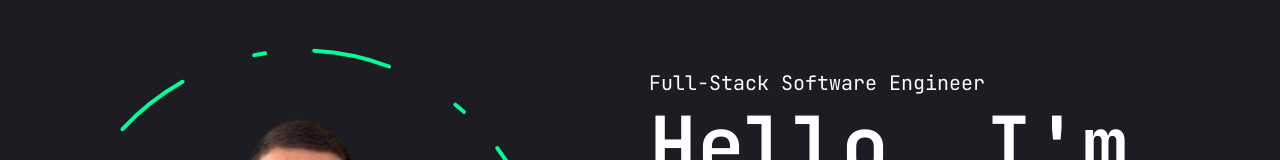
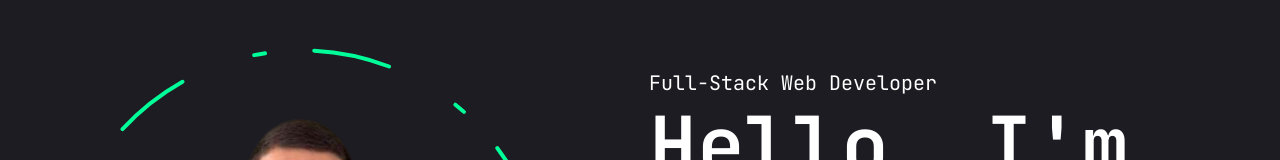
Before and after one commit to Rachwan/rachwan-harb, a Next.js app: page / in a window 1280 px wide. Shown: the part 128-288 px from the top of the page. Built offline with nearby package versions, Linux system fonts and the light colour scheme; no server answers.

Commit message:
Changed the mets titles into  Full Stack

```diff
--- a/app/contact/page.jsx
+++ b/app/contact/page.jsx
@@ -112,7 +112,7 @@ const Contact = () => {
   };
 
   useEffect(() => {
-    document.title = "Contact - Rachwan Harb | Front-End Developer";
+    document.title = "Contact - Rachwan Harb | Full-Stack Web Developer";
     document
       .querySelector('meta[name="description"]')
       ?.setAttribute(
--- a/app/layout.js
+++ b/app/layout.js
@@ -11,7 +11,7 @@ const jetBrainsMono = JetBrains_Mono({
 });
 
 export const metadata = {
-  title: "Rachwan Harb | Front-End Developer",
+  title: "Rachwan Harb | Full-Stack Web Developer",
   description: "Generated by create next app",
 };
 
--- a/app/page.js
+++ b/app/page.js
@@ -4,9 +4,9 @@ import Socials from "@/components/Socials";
 import Stats from "@/components/Stats";
 
 export const metadata = {
-  title: "Home - Rachwan Harb | Full-Stack Software Engineer",
+  title: "Home - Rachwan Harb | Full-Stack Web Developer",
   description:
-    "Welcome to the portfolio of Rachwan Harb, a Full-Stack Software Engineer specializing in creating dynamic and responsive web applications.",
+    "Welcome to the portfolio of Rachwan Harb, a Full-Stack Web Developer specializing in creating dynamic and responsive web applications.",
 };
 
 const Home = () => {
@@ -19,7 +19,7 @@ const Home = () => {
         <div className="flex flex-col lg:flex-row items-center justify-between lg:pt-40 lg:pb-40 xl:pt-8 xl:pb-24">
           {/* text */}
           <div className="text-center lg:text-left order-2">
-            <span className="text-xl">Full-Stack Software Engineer</span>
+            <span className="text-xl">Full-Stack Web Developer</span>
             <h1 className="h1 mb-6">
               Hello, I'm <br />{" "}
               <span className="text-accent">Rachwan Harb</span>
--- a/app/projects/page.jsx
+++ b/app/projects/page.jsx
@@ -69,12 +69,12 @@ const Projects = () => {
   };
 
   useEffect(() => {
-    document.title = "Projects - Rachwan Harb | Front-End Developer";
+    document.title = "Projects - Rachwan Harb | Full-Stack Web Developer";
     document
       .querySelector('meta[name="description"]')
       ?.setAttribute(
         "content",
-        "Discover the projects developed by Rachwan Harb, showcasing skills in Front-End development and innovative web solutions."
+        "Discover the projects developed by Rachwan Harb, showcasing skills in Full-stack development and innovative web solutions."
       );
   }, []);
 
--- a/app/resume/page.jsx
+++ b/app/resume/page.jsx
@@ -179,12 +179,12 @@ const skills = {
 };
 const Resume = () => {
   useEffect(() => {
-    document.title = "Resume - Rachwan Harb | Full-Stack Software Engineer";
+    document.title = "Resume - Rachwan Harb | Full-Stack Web Developer";
     document
       .querySelector('meta[name="description"]')
       ?.setAttribute(
         "content",
-        "View the resume of Rachwan Harb, including skills, education, about me, and experience in full-stack software engineering."
+        "View the resume of Rachwan Harb, including skills, education, about me, and experience in full-stack web software engineering."
       );
   }, []);
   return (
--- a/app/services/page.jsx
+++ b/app/services/page.jsx
@@ -38,7 +38,7 @@ const services = [
 
 const Services = () => {
   useEffect(() => {
-    document.title = "Services - Rachwan Harb | Front-End Developer";
+    document.title = "Services - Rachwan Harb | Full-Stack Web Developer";
     document
       .querySelector('meta[name="description"]')
       ?.setAttribute(
```
